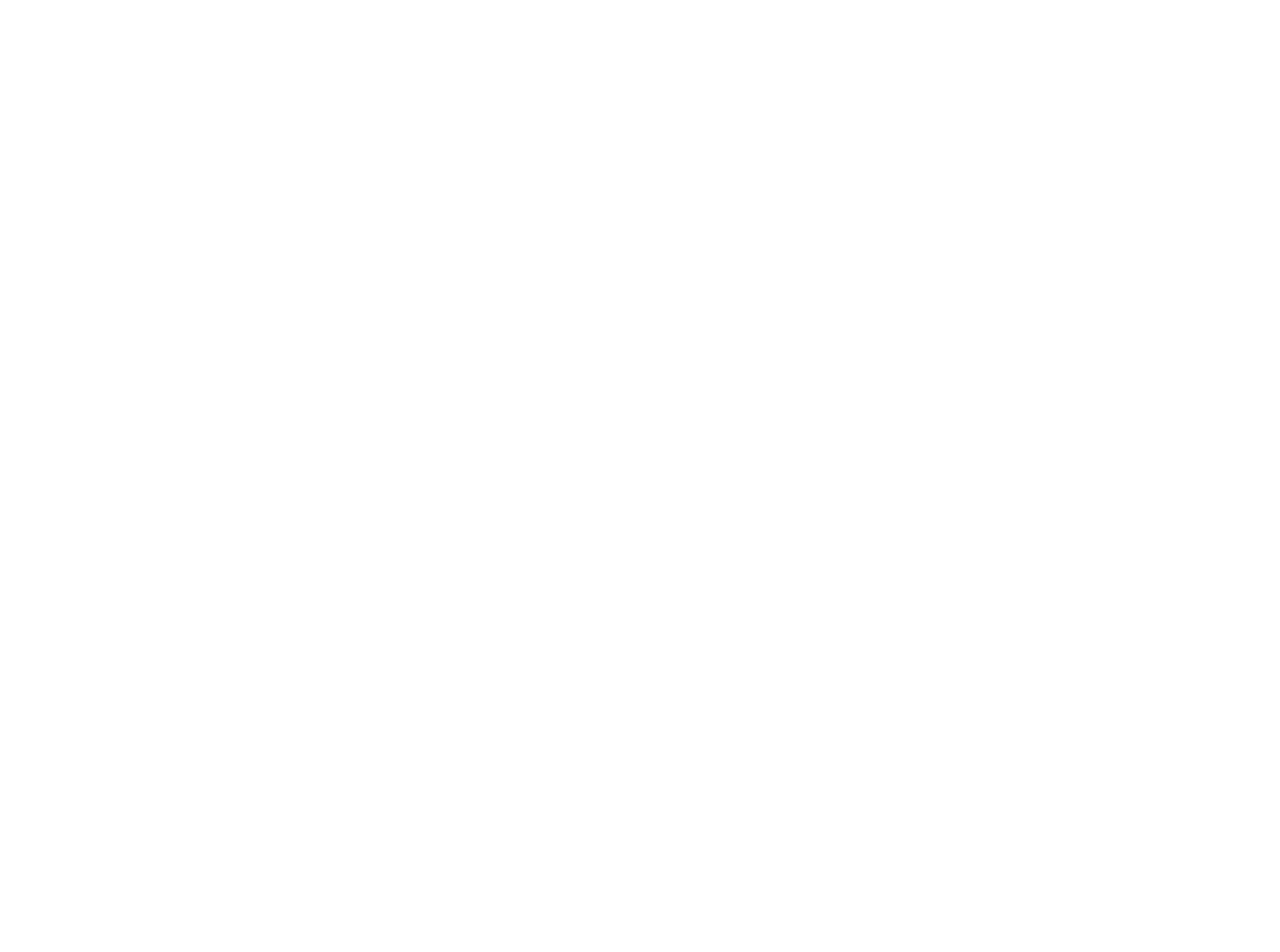
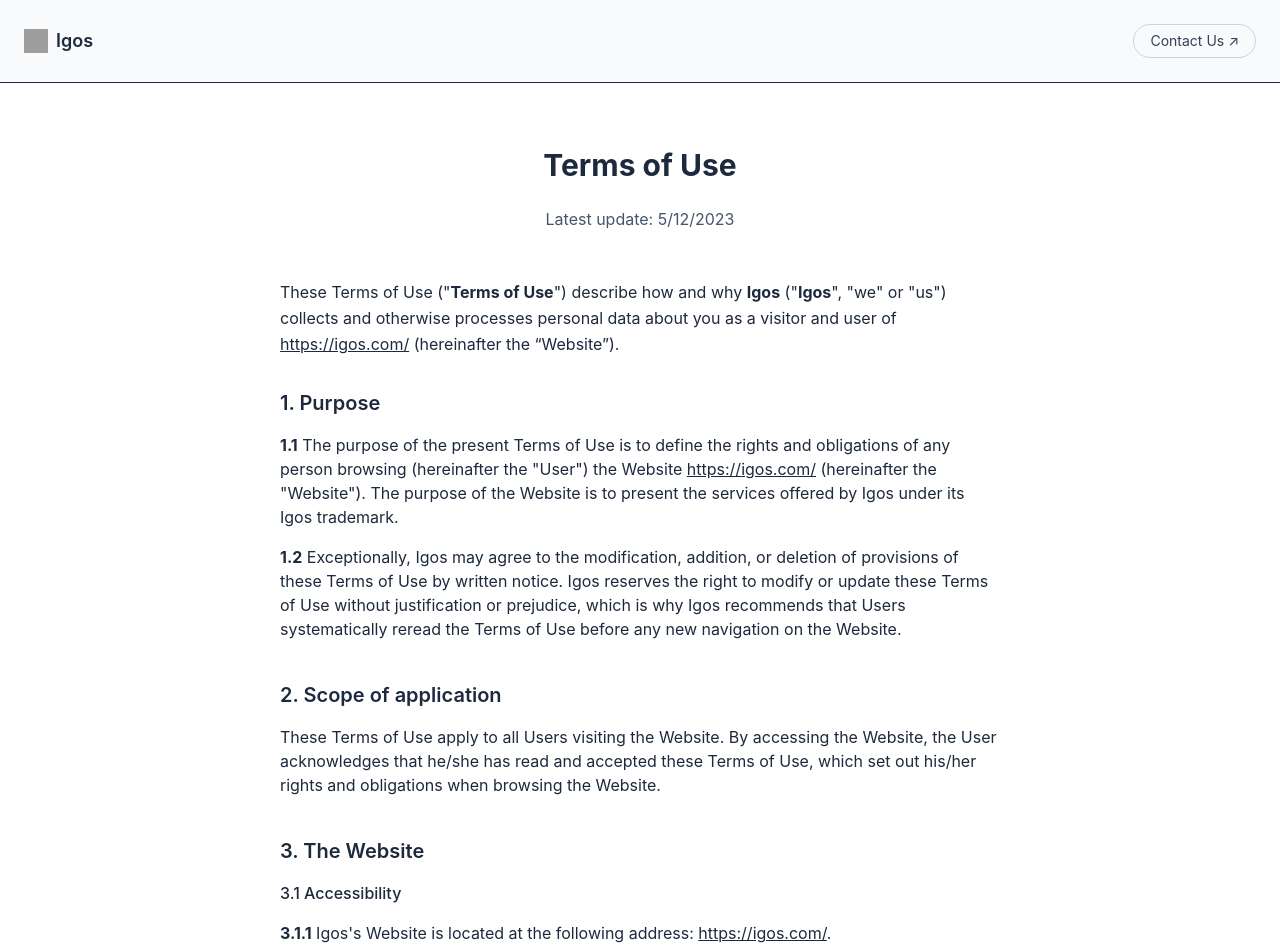
Before and after one commit to CloudDreamXX/igos-lp, a React (Vite) app: page /terms-of-use in a window 1280 px wide. Shown: the top 952 px of the page. Before the commit the page ends 800 px from the top, so only its background shows below. Built offline with nearby package versions, Linux system fonts and the light colour scheme; grey boxes are pictures that could not be loaded.

Commit message:
terms of use

```diff
--- a/src/pages/TermsOfUse/index.tsx
+++ b/src/pages/TermsOfUse/index.tsx
@@ -1,5 +1,97 @@
 export const TermsOfUse = () => {
     return (
-        <div></div>
+        <div className="min-h-screen bg-white text-slate-800 font-sans">
+            {/* Header */}
+            <header className="w-full border-b bg-slate-50 py-6 px-6 flex justify-between items-center">
+                <div className="flex items-center gap-2">
+                    <img src="/assets/logo.svg" alt="Igos Logo" className="w-6 h-6" />
+                    <span className="text-lg font-semibold text-slate-800">Igos</span>
+                </div>
+                <a
+                    href="mailto:contact@igos.com"
+                    className="border border-slate-300 rounded-full px-4 py-1.5 text-sm text-slate-700 hover:bg-slate-100 transition"
+                >
+                    Contact Us ↗
+                </a>
+            </header>
+
+            {/* Main Content */}
+            <main className="max-w-3xl mx-auto py-16 px-6">
+                <h1 className="text-3xl font-bold text-center mb-6">Terms of Use</h1>
+                <p className="text-center text-slate-600 mb-12">Latest update: 5/12/2023</p>
+
+                <p className="mb-8 leading-relaxed">
+                    These Terms of Use ("<strong>Terms of Use</strong>") describe how and why <strong>Igos</strong> ("<strong>Igos</strong>", "we" or "us") collects and otherwise processes personal data about you as a visitor and user of <a href="https://igos.com/" className="underline">https://igos.com/</a> (hereinafter the “Website”).
+                </p>
+
+                <section className="space-y-4">
+                    <h2 className="text-xl font-semibold">1. Purpose</h2>
+                    <p>
+                        <strong>1.1</strong> The purpose of the present Terms of Use is to define the rights and obligations of any person browsing (hereinafter the "User") the Website <a href="https://igos.com/" className="underline">https://igos.com/</a> (hereinafter the "Website"). The purpose of the Website is to present the services offered by Igos under its Igos trademark.
+                    </p>
+                    <p>
+                        <strong>1.2</strong> Exceptionally, Igos may agree to the modification, addition, or deletion of provisions of these Terms of Use by written notice. Igos reserves the right to modify or update these Terms of Use without justification or prejudice, which is why Igos recommends that Users systematically reread the Terms of Use before any new navigation on the Website.
+                    </p>
+                </section>
+
+                <section className="space-y-4 mt-10">
+                    <h2 className="text-xl font-semibold">2. Scope of application</h2>
+                    <p>
+                        These Terms of Use apply to all Users visiting the Website. By accessing the Website, the User acknowledges that he/she has read and accepted these Terms of Use, which set out his/her rights and obligations when browsing the Website.
+                    </p>
+                </section>
+
+                <section className="space-y-4 mt-10">
+                    <h2 className="text-xl font-semibold">3. The Website</h2>
+                    <h3 className="font-medium mt-2">3.1 Accessibility</h3>
+                    <p><strong>3.1.1</strong> Igos's Website is located at the following address: <a href="https://igos.com/" className="underline">https://igos.com/</a>.</p>
+                    <p><strong>3.1.2</strong> Access to the Website is free of charge for all Users having an Internet access; however, the costs incurred by the User for the connection to Internet are not at Igos's expense.</p>
+                    <p><strong>3.1.3</strong> Each User acknowledges that he/she is over 16 years of age or that he/she is accompanied by a legal guardian in order to browse the Website.</p>
+
+                    <h3 className="font-medium mt-4">3.2 Content</h3>
+                    <p><strong>3.2.1</strong> Igos publishes content on the Website online and takes all possible measures to ensure the accuracy and validity of the information published on the Website. Igos reserves the right to modify or update the content without justification or prejudice.</p>
+                    <p><strong>3.2.2</strong> It is possible that the content of the Website contains inaccurate, incomplete or erroneous information resulting from a technical or involuntary error on the part of Igos. Igos undertakes to correct these errors in good faith, as soon as possible, as soon as it becomes aware of them.</p>
+                </section>
+
+                <section className="space-y-4 mt-10">
+                    <h2 className="text-xl font-semibold">4. Personal data and cookies</h2>
+                    <p><strong>4.1</strong> Igos undertakes to preserve the confidentiality of personal data and browsing data of Users only. Personal data may be processed when the user wishes to contact Igos for ordering services provided by Igos. Browsing data is used to facilitate the User's browsing on the Website.</p>
+                    <p><strong>4.2</strong> Igos undertakes to ensure compliance with the provisions of the General Data Protection Regulation 2017/679 (GDPR) of the European Parliament and of the Council dated 14 April 2016 by ensuring compliance with the retention periods, the need to establish a valid legal basis for processing personal data, and the confidentiality of the personal data collected.</p>
+                    <p><strong>4.3</strong> For more information, please see our <a href="#" className="underline">Privacy Notice</a> available here.</p>
+                </section>
+
+                <section className="space-y-4 mt-10">
+                    <h2 className="text-xl font-semibold">5. External links</h2>
+                    <p>
+                        Igos's Website may contain links redirecting the User to third party websites. Igos is not responsible for the page to which the links redirect Users, nor even for the use that may be made of this link. Igos warns Users of the risks arising from these links and recommends that Users use these external links with care.
+                    </p>
+                </section>
+
+                <section className="space-y-4 mt-10">
+                    <h2 className="text-xl font-semibold">6. Liability</h2>
+                    <p><strong>6.1</strong> Igos warrants the user that it takes all necessary measures to ensure the proper functioning, security and accessibility of the Website.</p>
+                    <p><strong>6.2</strong> The liability of Igos cannot be engaged in case of:</p>
+                    <ul className="list-disc pl-6">
+                        <li>malfunction, security failure or unavailability of certain services of the Website</li>
+                        <li>direct or indirect damage resulting from the information on the Website</li>
+                    </ul>
+                    <p><strong>6.3</strong> The liability of Igos cannot be engaged for damage caused to the User or to third-parties resulting from actions from the user that are contrary to these Terms of Use.</p>
+                    <p><strong>6.4</strong> The User is the only one responsible for the Use made of the Website and undertakes to indemnify and compensate Igos in case of damage, loss or loss of profit caused by the User during the use of the Website.</p>
+                </section>
+
+                <section className="space-y-4 mt-10">
+                    <h2 className="text-xl font-semibold">7. Intellectual property</h2>
+                    <p><strong>7.1</strong> All elements present on Igos's Website are subject to a right reserved to Igos.</p>
+                    <p><strong>7.2</strong> Any reproduction, exploitation, reselling or use, even partial, of the elements, including any documents or text present on Igos's Website is prohibited.</p>
+                </section>
+
+                <section className="space-y-4 mt-10">
+                    <h2 className="text-xl font-semibold">8. Miscellaneous</h2>
+                    <p>
+                        If one or more of the provisions of these Terms of Use are deemed invalid pursuant to a standard in force or a final decision issued by a competent court, the provisions not affected by this invalidation remain applicable in their entirety.
+                    </p>
+                </section>
+            </main>
+        </div>
     );
 }
```
